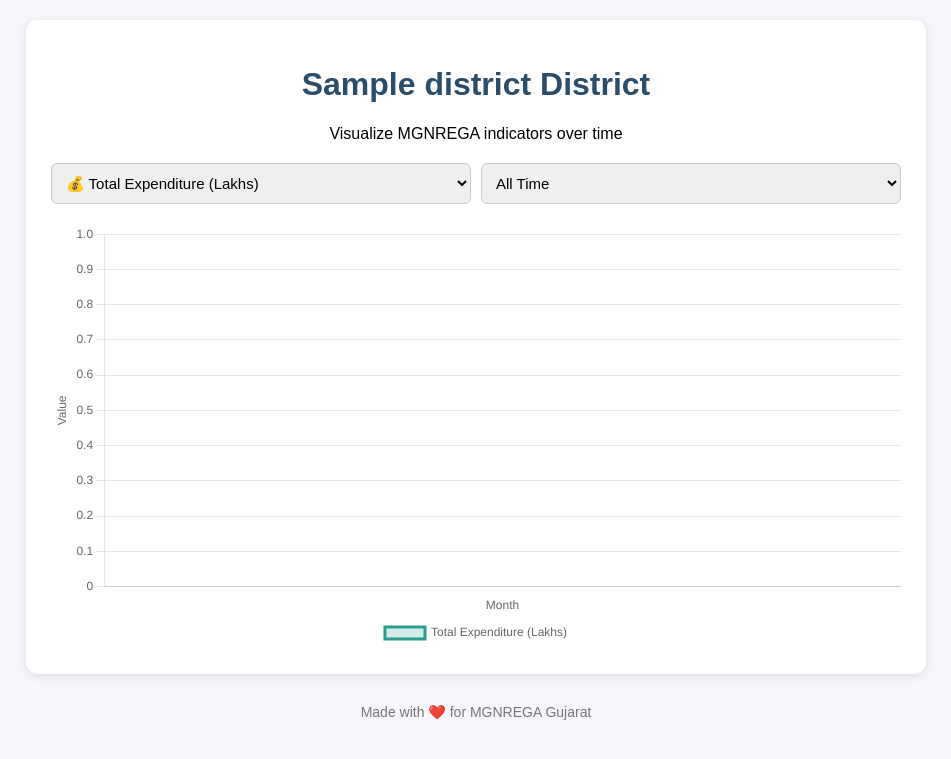
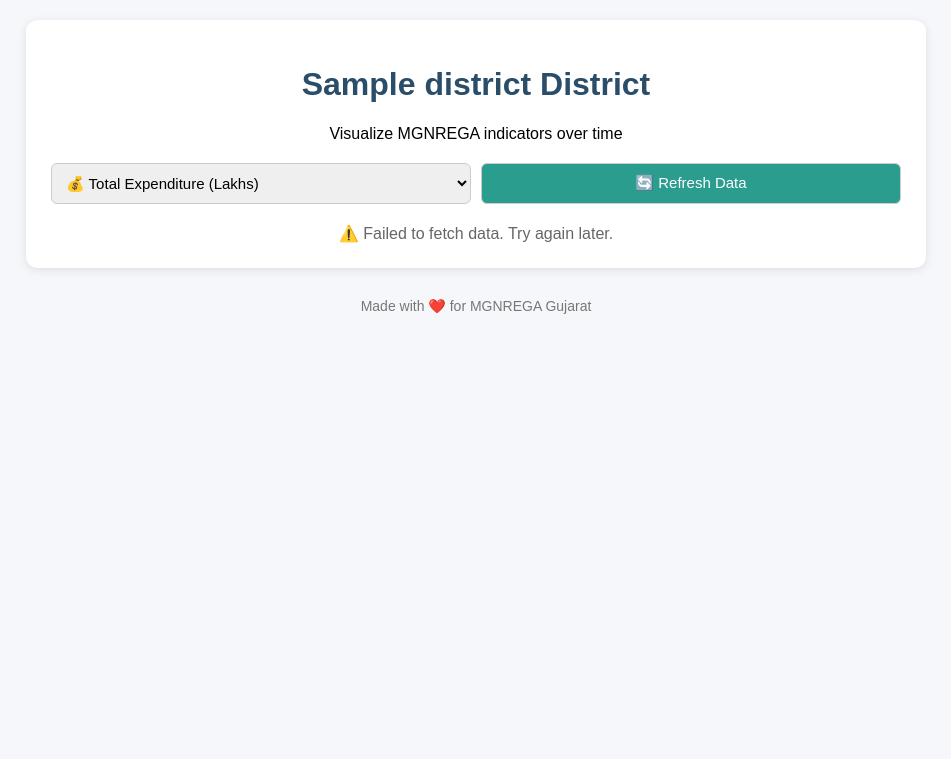
Before and after one commit to Preet-0/mgnrega-dashboard, a Django app: page /district/000/ in a window 1280 px wide. Shown: the top 759 px of the page, without its empty margins (164-1115 px from the left). Run offline with Django 5.2, Linux system fonts and the light colour scheme; tables that the repository leaves empty hold one stand-in row (values such as "Sample post"); data that the repository does not hold is empty; parts of the project's set-up code (start-up, migrations or seed data) failed here and were passed over.

Commit message:
Refactor HTML and JavaScript for district dashboard

```diff
--- a/dashboard/templates/district.html
+++ b/dashboard/templates/district.html
@@ -20,10 +20,7 @@
   box-shadow: 0 2px 10px rgba(0,0,0,0.1);
   padding: 25px;
 }
-h1 {
-    text-align: center;
-    color: #2a4d69;
-}
+h1 { text-align: center; color: #2a4d69; }
 .controls {
   display: flex;
   justify-content: space-between;
@@ -31,17 +28,18 @@
   margin: 20px 0;
   gap: 10px;
 }
-select {
+select, button {
   flex: 1;
   padding: 10px;
   border-radius: 6px;
   border: 1px solid #ccc;
   font-size: 15px;
+  cursor: pointer;
 }
-canvas {
-    width: 100%;
-    height: 420px;
-}
+button { background-color: #2a9d8f; color: white; }
+button:hover { background-color: #21867a; }
+canvas { width: 100%; height: 420px; }
+#loading { text-align: center; color: #666; margin-top: 20px; }
 footer {
   text-align: center;
   margin-top: 30px;
@@ -57,87 +55,110 @@
 
   <div class="controls">
     <select id="termSelect">
-            <option value="total_exp_lakhs">💰 Total Expenditure (Lakhs)</option>
-            <option value="wages_lakhs">💵 Wages (Lakhs)</option>
-            <option value="total_jobcards_issued">🪪 Job Cards Issued</option>
-            <option value="total_active_job_cards">📄 Active Job Cards</option>
-            <option value="total_active_workers">⚡ Active Workers</option>
-            <option value="total_workers">👷 Total Workers</option>
-            <option value="total_households">🏡 Total Households Worked</option>
-            <option value="total_individuals">👥 Total Individuals Worked</option>
+      <option value="Total_Exp">💰 Total Expenditure (Lakhs)</option>
+      <option value="Wages">💵 Wages (Lakhs)</option>
+      <option value="Total_No_of_JobCards_issued">🪪 Job Cards Issued</option>
+      <option value="Total_No_of_Active_Job_Cards">📄 Active Job Cards</option>
+      <option value="Total_No_of_Active_Workers">⚡ Active Workers</option>
+      <option value="Total_No_of_Workers">👷 Total Workers</option>
+      <option value="Total_Households_Worked">🏡 Total Households Worked</option>
+      <option value="Total_Individuals_Worked">👥 Total Individuals Worked</option>
     </select>
-
-        <select id="timeSelect">
-            <option value="all">All Time</option>
-            <option value="6">Last 6 Months</option>
-            <option value="12">Last 12 Months</option>
-        </select>
+    <button id="refreshBtn">🔄 Refresh Data</button>
   </div>
 
-    <canvas id="chart"></canvas>
+  <div id="loading">Loading data...</div>
+  <canvas id="chart" style="display:none;"></canvas>
 </div>
 
 <footer>Made with ❤️ for MGNREGA Gujarat</footer>
 
 <script>
-const records = {{ records|safe }};
 const ctx = document.getElementById('chart');
+const loading = document.getElementById('loading');
+const refreshBtn = document.getElementById('refreshBtn');
+const termSelect = document.getElementById('termSelect');
+const districtName = "{{ district.district_name }}";
+const districtCode = "{{ district.district_code }}";
+const cacheKey = `mgnrega_${districtName.toUpperCase()}`;
 let chart;
 
-function getFilteredRecords(months) {
-    if (months === "all") return records;
-    const cutoff = new Date();
-    cutoff.setMonth(cutoff.getMonth() - parseInt(months));
-    return records.filter(r => {
-        const d = new Date(`${r.month}-01 ${r.fin_year}`);
-        return d >= cutoff;
-    });
+// ---- FETCH DATA LOGIC ----
+async function fetchData(force = false) {
+  const cache = localStorage.getItem(cacheKey);
+  if (!force && cache) {
+    const parsed = JSON.parse(cache);
+    drawChart(parsed.records, termSelect.value);
+    return;
   }
 
-function drawChart(term, months) {
-    const filtered = getFilteredRecords(months);
-    const labels = filtered.map(r => r.month + " " + r.fin_year);
-    const data = filtered.map(r => r[term] || 0);
+  loading.style.display = 'block';
+  ctx.style.display = 'none';
+
+  const apiUrl = `https://api.data.gov.in/resource/ee03643a-ee4c-48c2-ac30-9f2ff26ab722?api-key=579b464db66ec23bdd000001ad99c73e64ee402661b53ad8cf39ba86&format=json&filters[district_name]=${encodeURIComponent(districtName)}`;
+  try {
+    const res = await fetch(apiUrl);
+    const json = await res.json();
+    const records = json.records || [];
+
+    // Save locally + to backend
+    localStorage.setItem(cacheKey, JSON.stringify({ records, updated_at: Date.now() }));
+    sendToBackend(records);
+    drawChart(records, termSelect.value);
+  } catch (err) {
+    console.error(err);
+    loading.textContent = "⚠️ Failed to fetch data. Try again later.";
+  }
+}
+
+// ---- PUSH NEW DATA TO BACKEND ----
+async function sendToBackend(records) {
+  try {
+    await fetch(`/api/save-records/${districtCode}/`, {
+      method: "POST",
+      headers: { "Content-Type": "application/json" },
+      body: JSON.stringify({ records }),
+    });
+  } catch (e) {
+    console.warn("DB sync failed:", e);
+  }
+}
+
+// ---- CHART RENDERER ----
+function drawChart(records, term) {
+  loading.style.display = 'none';
+  ctx.style.display = 'block';
+
+  const labels = records.map(r => r.month + " " + r.fin_year);
+  const data = records.map(r => parseFloat(r[term]) || 0);
   const colors = {
-        "total_exp_lakhs": "#2a9d8f",
-        "wages_lakhs": "#1d3557",
-        "total_jobcards_issued": "#43aa8b",
-        "total_active_job_cards": "#f4a261",
-        "total_active_workers": "#e76f51",
-        "total_workers": "#264653",
-        "total_households": "#8ab17d",
-        "total_individuals": "#6a4c93"
-    };
-    const titles = {
-        "total_exp_lakhs": "Total Expenditure (Lakhs)",
-        "wages_lakhs": "Wages (Lakhs)",
-        "total_jobcards_issued": "Job Cards Issued",
-        "total_active_job_cards": "Active Job Cards",
-        "total_active_workers": "Active Workers",
-        "total_workers": "Total Workers",
-        "total_households": "Total Households Worked",
-        "total_individuals": "Total Individuals Worked"
+    "Total_Exp": "#2a9d8f",
+    "Wages": "#1d3557",
+    "Total_No_of_JobCards_issued": "#43aa8b",
+    "Total_No_of_Active_Job_Cards": "#f4a261",
+    "Total_No_of_Active_Workers": "#e76f51",
+    "Total_No_of_Workers": "#264653",
+    "Total_Households_Worked": "#8ab17d",
+    "Total_Individuals_Worked": "#6a4c93"
   };
 
   if (chart) chart.destroy();
   chart = new Chart(ctx, {
     type: 'line',
     data: {
-            labels: labels,
+      labels,
       datasets: [{
-                label: titles[term],
-                data: data,
-                borderColor: colors[term],
-                backgroundColor: colors[term] + "33",
+        label: term.replaceAll("_", " "),
+        data,
+        borderColor: colors[term] || "#333",
+        backgroundColor: (colors[term] || "#333") + "33",
         fill: true,
         tension: 0.3
       }]
     },
     options: {
       responsive: true,
-            plugins: {
-                legend: { position: 'bottom' }
-            },
+      plugins: { legend: { position: 'bottom' } },
       scales: {
         x: { title: { display: true, text: 'Month' } },
         y: { title: { display: true, text: 'Value' } }
@@ -146,16 +167,11 @@
   });
 }
 
-// Initialize default chart
-drawChart('total_exp_lakhs', 'all');
+termSelect.addEventListener('change', () => fetchData());
+refreshBtn.addEventListener('click', () => fetchData(true));
 
-// Update on selection change
-document.getElementById('termSelect').addEventListener('change', function() {
-    drawChart(this.value, document.getElementById('timeSelect').value);
-});
-document.getElementById('timeSelect').addEventListener('change', function() {
-    drawChart(document.getElementById('termSelect').value, this.value);
-});
+// ---- INITIAL LOAD ----
+fetchData();
 </script>
 </body>
 </html>
```
Lines whose indentation alone changed are shown as unchanged.
